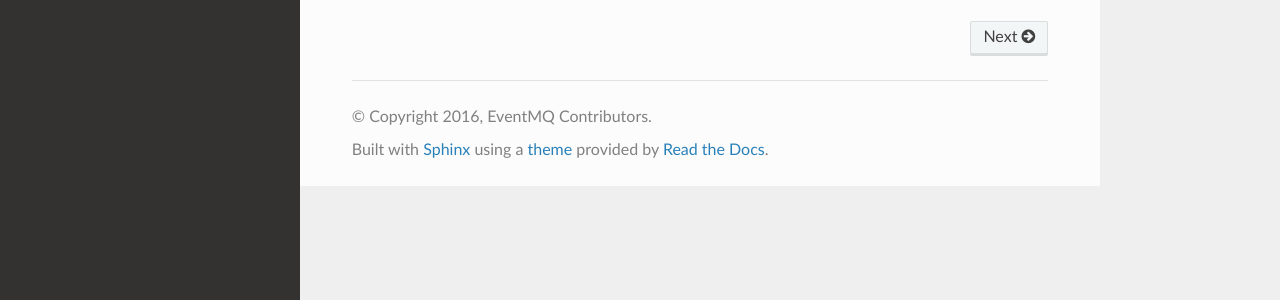
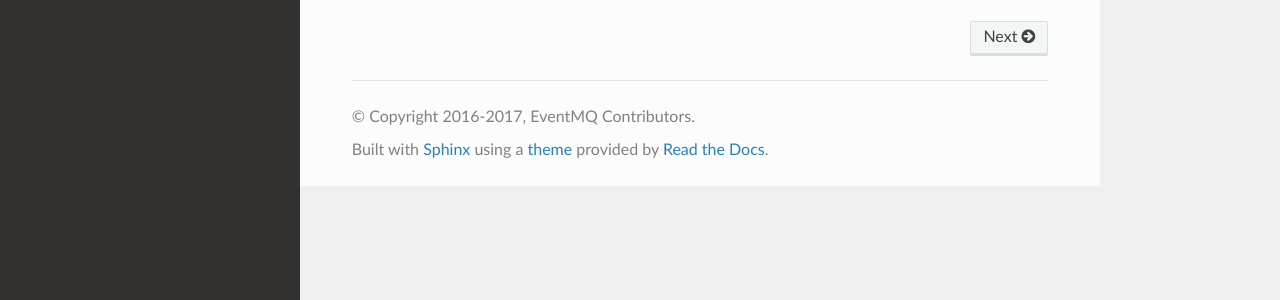
Before and after one commit to eventmq/eventmq, a Sphinx documentation site: the page built from docs/index.rst, in a window 1280 px wide. Shown: the part 531-831 px from the top of the page. Built offline with Sphinx 7.4.7 and the Read the Docs theme 2.0.0, drawn with Linux system fonts in a browser that asks for light colours; pages that are not in the unit, such as notebooks, are missing from menus.

Commit message:
Update docs copyright year

```diff
--- a/docs/conf.py
+++ b/docs/conf.py
@@ -48,7 +48,7 @@ master_doc = 'index'
 
 # General information about the project.
 project = u'EventMQ'
-copyright = u'2016, EventMQ Contributors'
+copyright = u'2016-2017, EventMQ Contributors'
 author = u'EventMQ Contributors'
 
 # The version info for the project you're documenting, acts as replacement for
```
